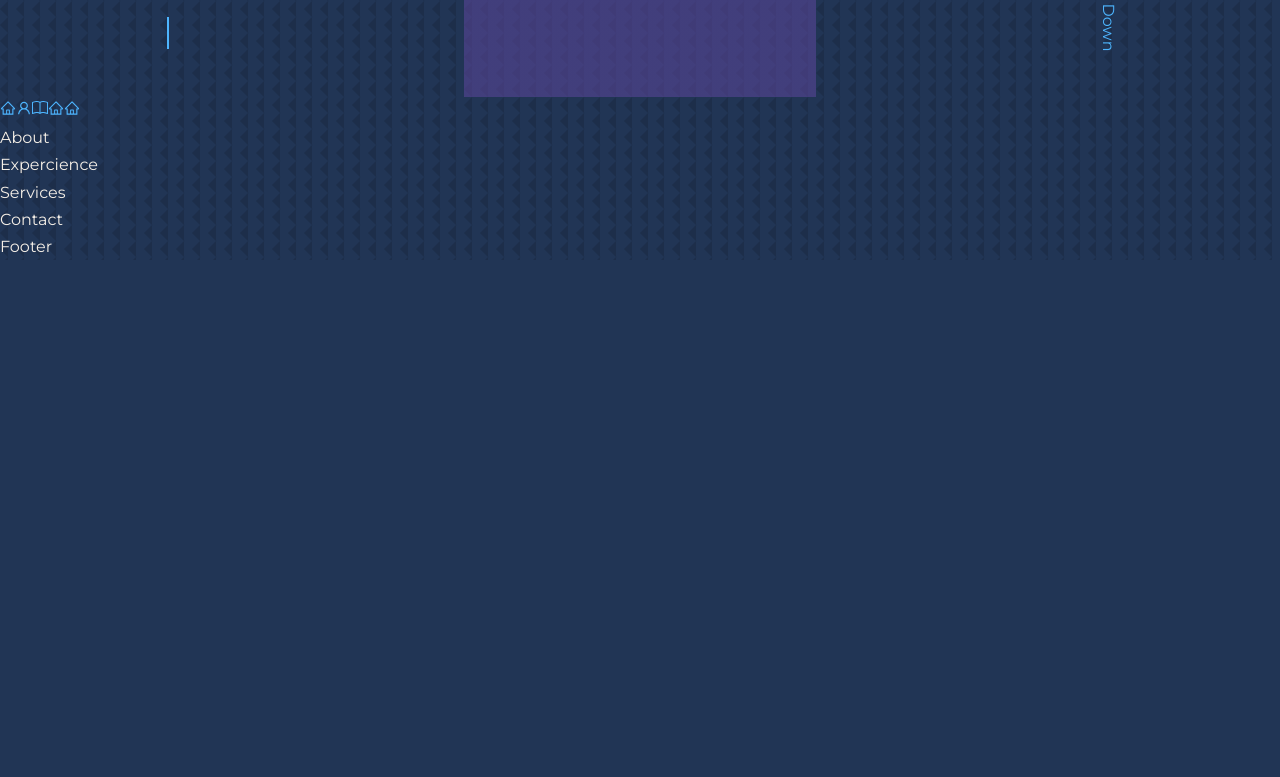
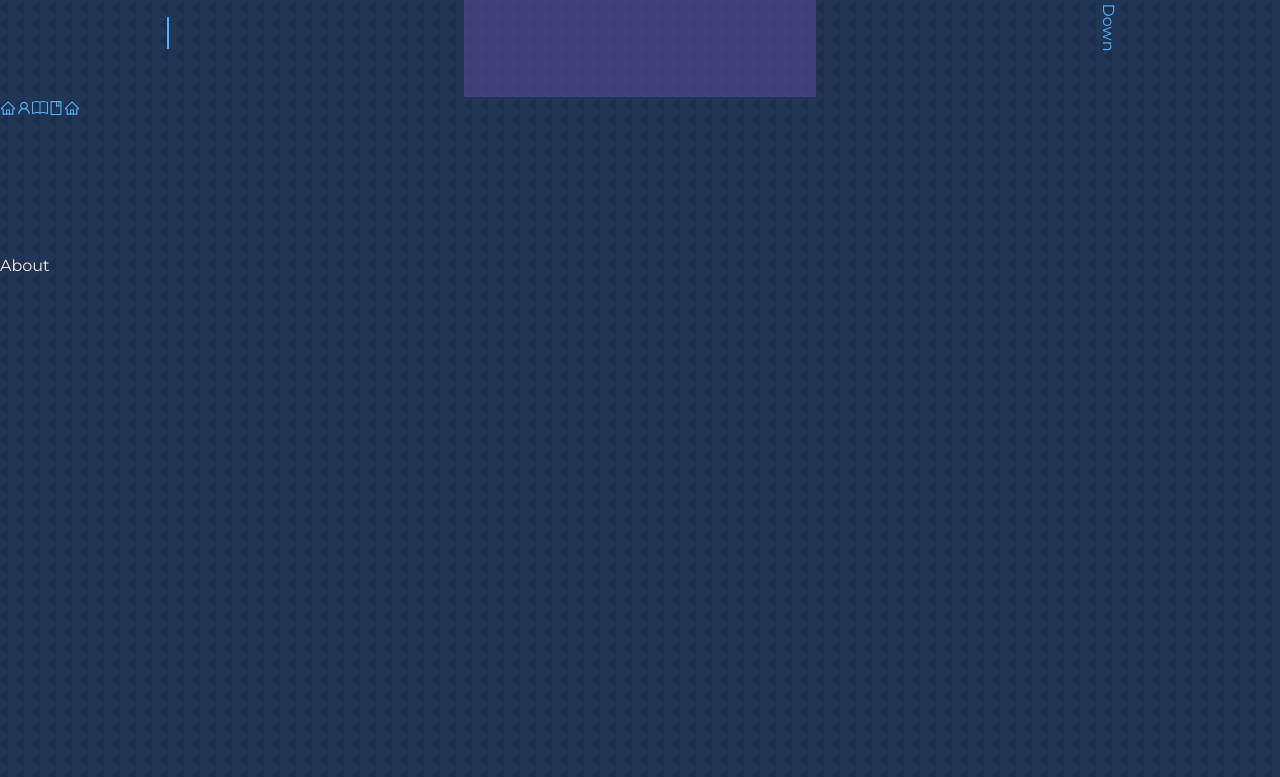
Before and after one commit to NashHub1/react-portfolio, a React (Create React App) app: page / in a window 1280 px wide. Shown: the part 703-1480 px from the top of the page. Before the commit the page ends 963 px from the top, so only its background shows below. Built offline with nearby package versions, Linux system fonts and the light colour scheme.

Commit message:
Kleine ändeung in Sections und ID's

```diff
--- a/src/Components/About/About.jsx
+++ b/src/Components/About/About.jsx
@@ -2,9 +2,9 @@
 
 const About = () => {
   return (
-    <div>
+    <section id='About'>
       About
-    </div>
+    </section>
   )
 }
 
--- a/src/Components/Contact/Contact.jsx
+++ b/src/Components/Contact/Contact.jsx
@@ -2,9 +2,9 @@
 
 const Contact = () => {
   return (
-    <div>
+    <section id='Contact'>
       Contact
-    </div>
+    </section>
   )
 }
 
--- a/src/Components/Experience/Experience.jsx
+++ b/src/Components/Experience/Experience.jsx
@@ -2,9 +2,9 @@
 
 const Experience = () => {
   return (
-    <div>
+    <section id='Expercience'>
       Expercience
-    </div>
+    </section>
   )
 }
 
--- a/src/Components/Header/Header.jsx
+++ b/src/Components/Header/Header.jsx
@@ -11,7 +11,7 @@
   // const class2 = sytles.header__container;
 
   return (
-    <header>
+    <header id='header'>
       {/* <div className={`${class1} ${class2}`}> */}
       <div className='container header_container' >
 
--- a/src/Components/Navigation/Nav.jsx
+++ b/src/Components/Navigation/Nav.jsx
@@ -5,12 +5,11 @@
 const Nav = () => {
   return (
     <nav>
-      <a href='#'><AiOutlineHome/></a>
+      <a href='header'><AiOutlineHome/></a>
       <a href='#About'><AiOutlineUser/></a>
       <a href='#Experience'><BsBook/></a>
-      <a href='#Services'><AiOutlineHome/></a>
+      <a href='#Services'><AiOutlineBook/></a>
       <a href='#Contact'><AiOutlineHome/></a>
-
     </nav>
   )
 }
--- a/src/index.css
+++ b/src/index.css
@@ -62,6 +62,7 @@
 
 section{
   margin-top: 8rem;
+  height: 100vh;
 }
 
 section > h2,
```
